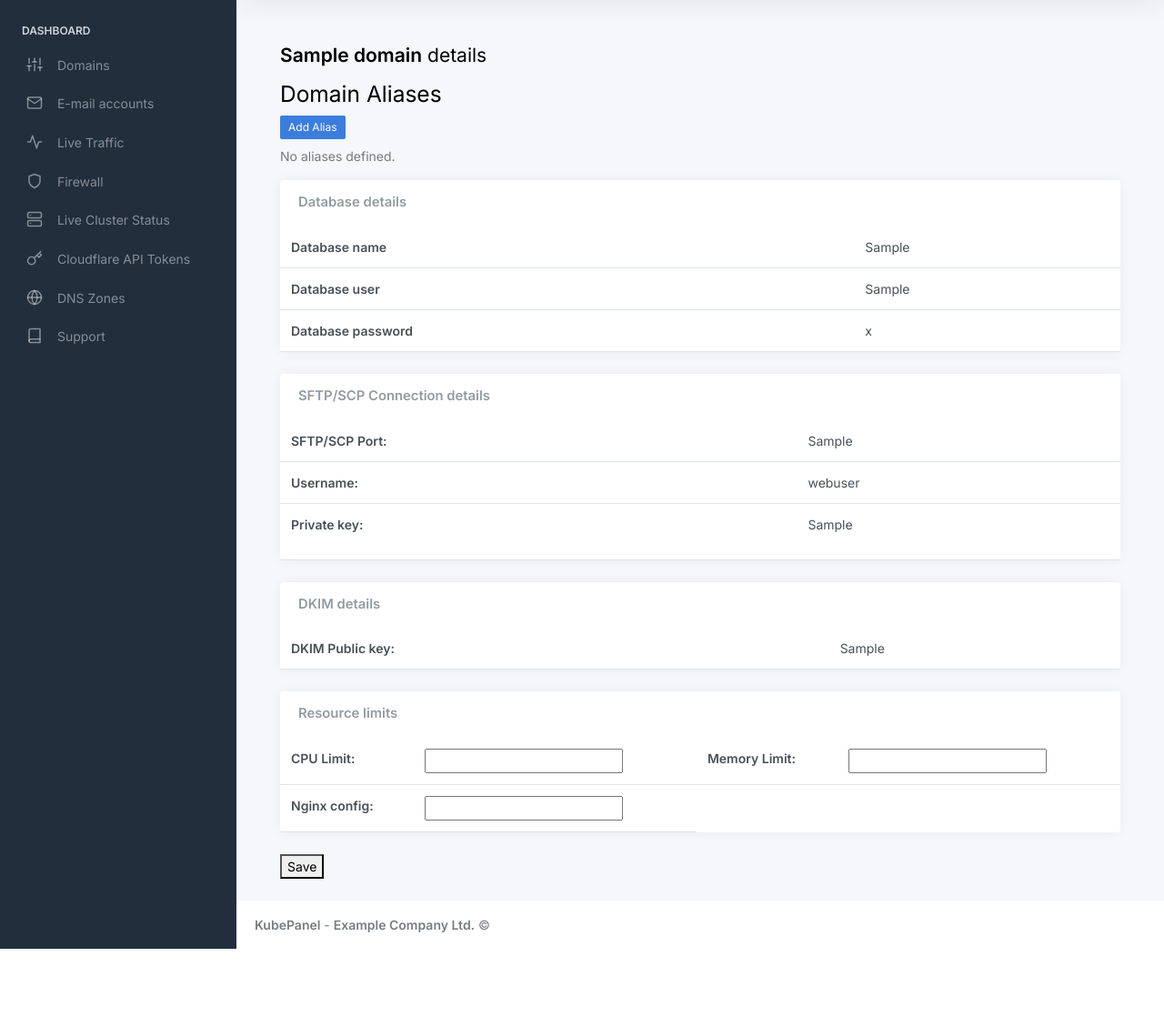
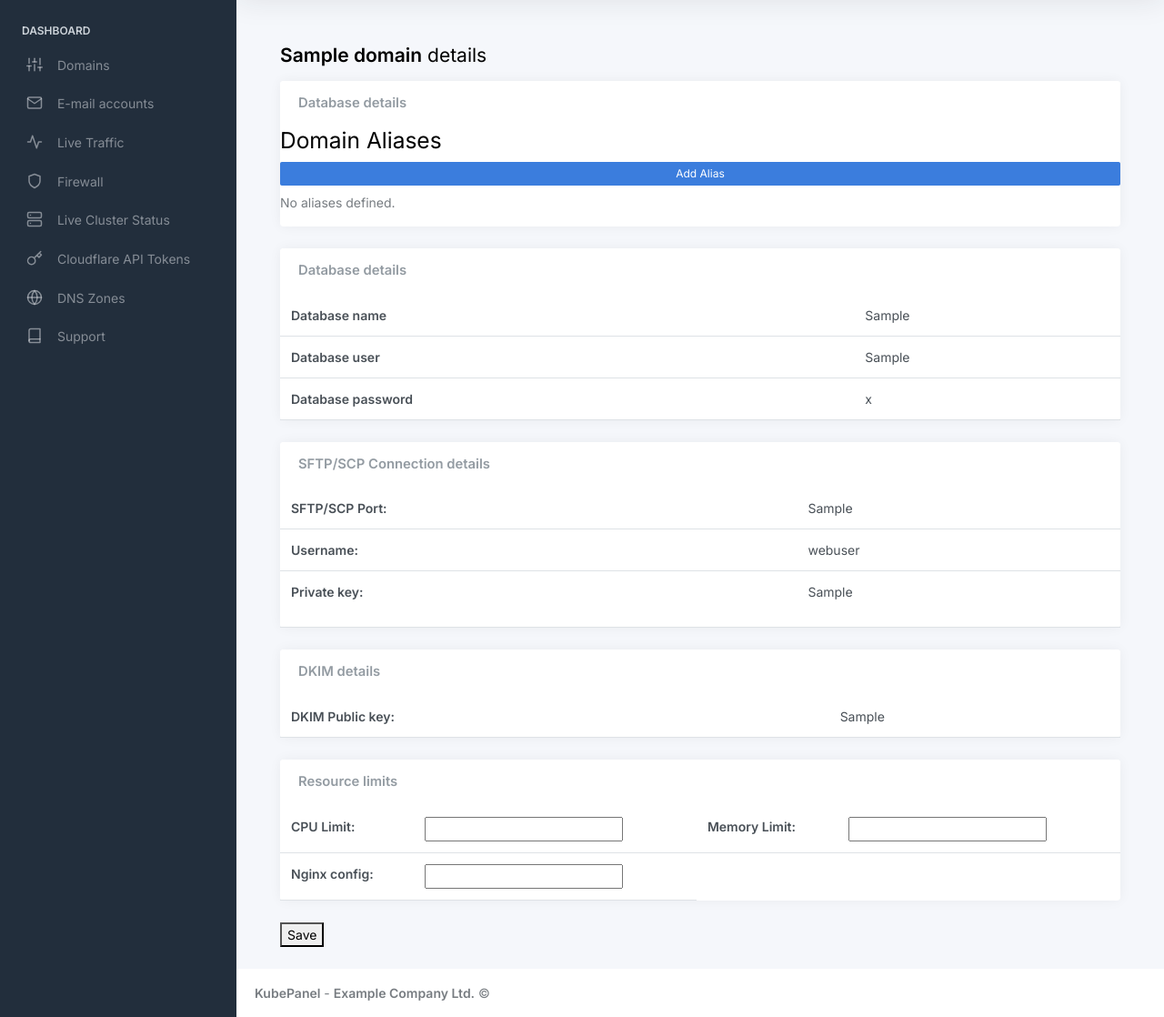
Before and after one commit to laszlokulcsar/kubepanel, a Django app: template dashboard/templates/main/view_domain.html in a window 1280 px wide. Shown: the part 65-1183 px from the top of the page at 91% size. Before the commit the page ends 1108 px from the top, so only its background shows below. Run offline with Django 5.2, Linux system fonts and the light colour scheme; the template is opened without the code that fills it: most values are stand-ins (such as "Sample title", 1, 10 or a date in 2020); form fields are guessed from the names that the template uses; some libraries are stand-ins or nearby versions.

Commit message:
modified:   templates/main/view_domain.html

```diff
--- a/dashboard/templates/main/view_domain.html
+++ b/dashboard/templates/main/view_domain.html
@@ -29,6 +29,13 @@
                                         </div>
 {% endif %}
 
+                                        <div class="row">
+                                                <div class="col-12 col-lg-12 col-xxl-12 d-flex">
+                                                        <div class="card flex-fill">
+                                                                <div class="card-header">
+
+                                                                        <h5 class="card-title mb-0">Database details</h5>
+                                                                </div>
                                                                   <h2>Domain Aliases</h2>
                                                                   <a href="{% url 'alias_add' domain.pk %}" class="btn btn-sm btn-primary mb-2">Add Alias</a>
 
@@ -44,7 +51,10 @@
                                                                   {% else %}
                                                                     <p class="text-muted">No aliases defined.</p>
                                                                   {% endif %}
+                                                        </div>
 
+                                                </div>
+                                        </div>
 
                                         <div class="row">
                                                 <div class="col-12 col-lg-12 col-xxl-12 d-flex">
```
Lines whose indentation alone changed are shown as unchanged.
